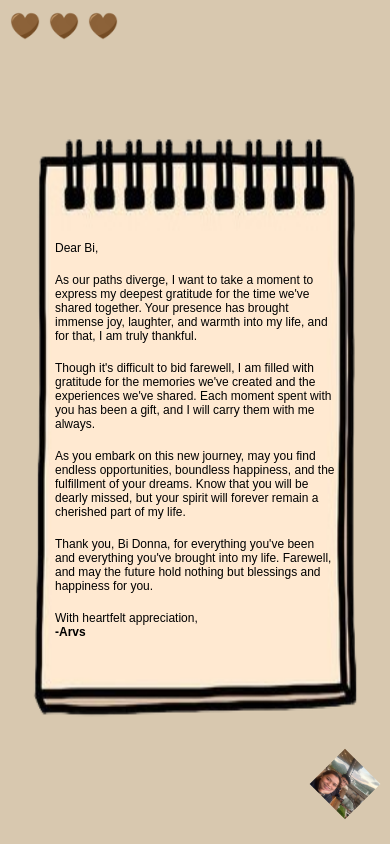
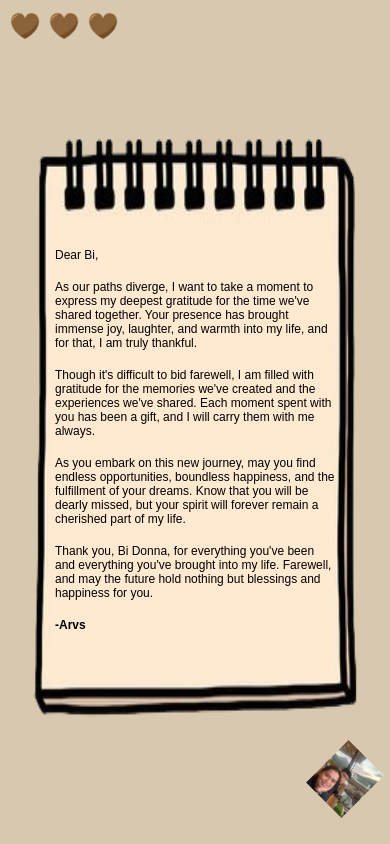
Before and after one commit to arvincaparros/farewell-message, a plain HTML site: page index.html in a window 390 px wide. Drawn offline with Linux system fonts and the light colour scheme.

Commit message:
Add files via upload

```diff
--- a/index.html
+++ b/index.html
@@ -57,7 +57,7 @@
 
                 <br>
 
-                <p>With heartfelt appreciation,</p>
+                <!-- <p>With heartfelt appreciation,</p> -->
 
                 <p><strong>-Arvs</strong></p>
 
--- a/style.css
+++ b/style.css
@@ -171,6 +171,6 @@ body {
         bottom: 35px;
         transform: rotate(45deg);
         width: 50px;
-        height: 50px;
+        height: 60px;
     }
 }
```
